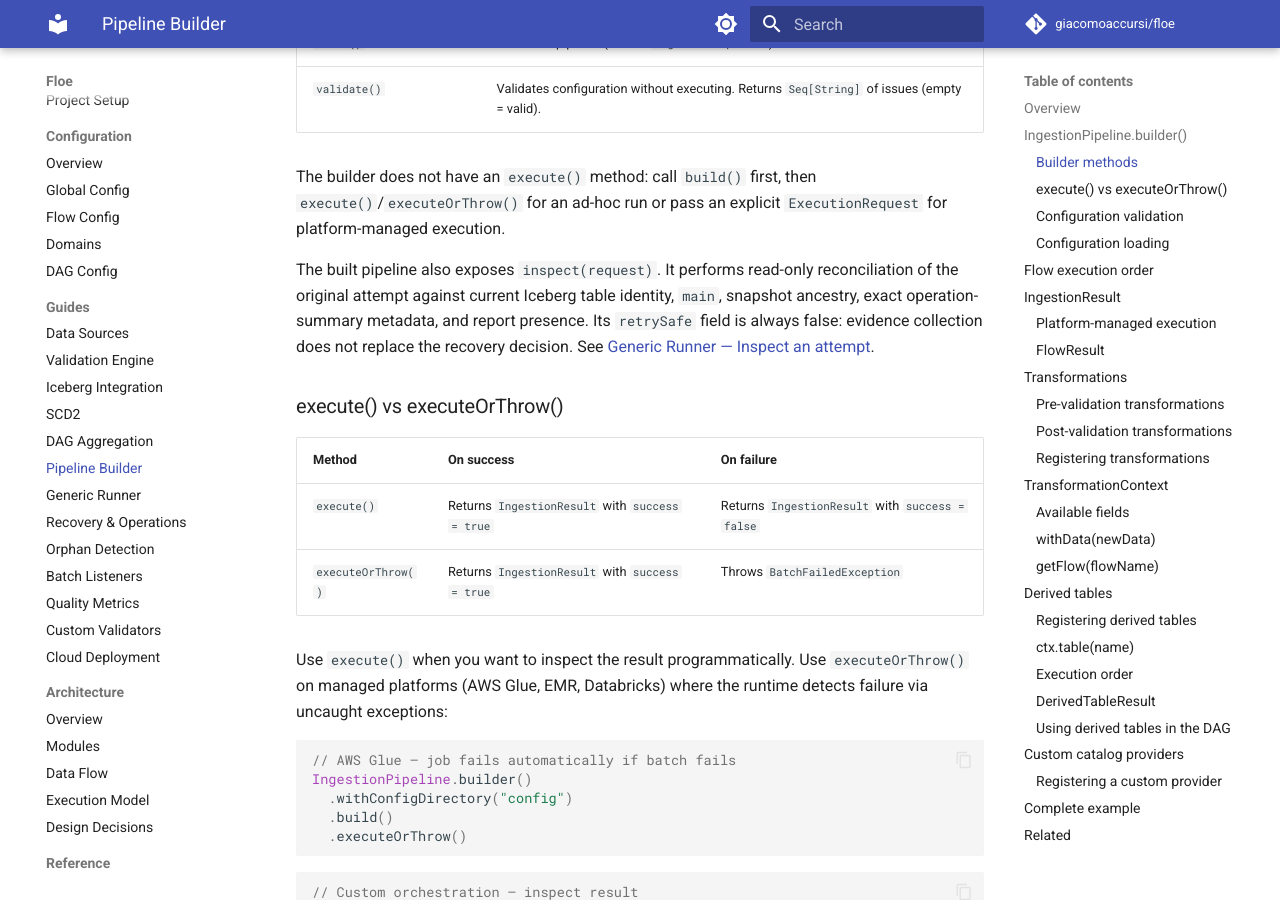
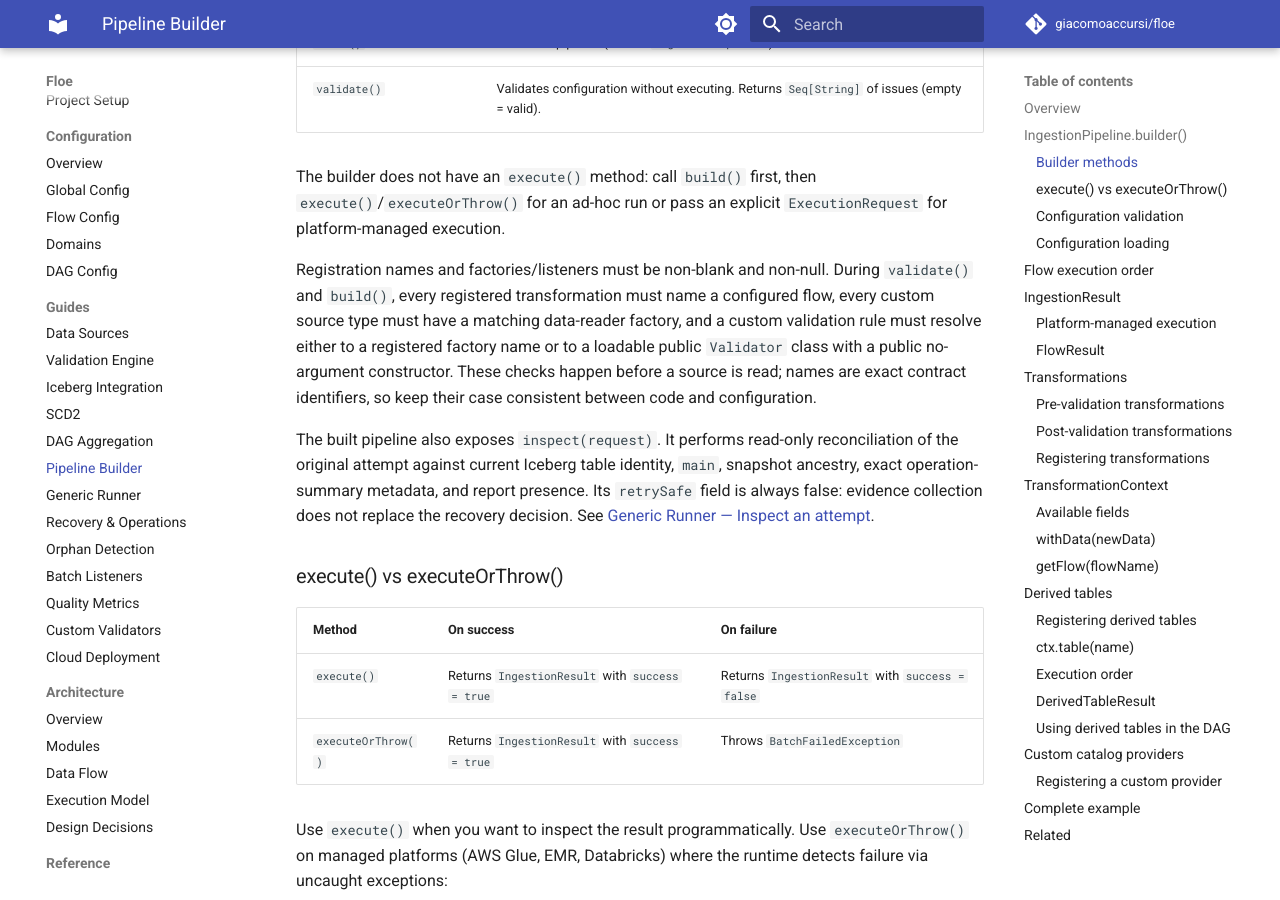
Before and after one commit to giacomoaccursi/Floe, an MkDocs documentation site: the page built from site-docs/guides/pipeline-builder.md, in a window 1280 px wide and 900 px high, scrolled down 1938 px. Built offline with MkDocs 1.6.1 and Material for MkDocs 9.7.7, drawn with Linux system fonts in a browser that asks for light colours; comment, search, counter and statistics services are not loaded.

Commit message:
docs: document registration contracts

```diff
--- a/site-docs/guides/pipeline-builder.md
+++ b/site-docs/guides/pipeline-builder.md
@@ -50,6 +50,12 @@ val result = pipeline.execute()
 | `validate()` | Validates configuration without executing. Returns `Seq[String]` of issues (empty = valid). |
 
 The builder does not have an `execute()` method: call `build()` first, then `execute()`/`executeOrThrow()` for an ad-hoc run or pass an explicit `ExecutionRequest` for platform-managed execution.
+
+Registration names and factories/listeners must be non-blank and non-null. During `validate()` and `build()`, every
+registered transformation must name a configured flow, every custom source type must have a matching data-reader
+factory, and a custom validation rule must resolve either to a registered factory name or to a loadable public
+`Validator` class with a public no-argument constructor. These checks happen before a source is read; names are exact
+contract identifiers, so keep their case consistent between code and configuration.
 
 The built pipeline also exposes `inspect(request)`. It performs read-only reconciliation of the original attempt against current Iceberg table identity, `main`, snapshot ancestry, exact operation-summary metadata, and report presence. Its `retrySafe` field is always false: evidence collection does not replace the recovery decision. See [Generic Runner — Inspect an attempt](runner.md#inspect-an-attempt).
 
```
